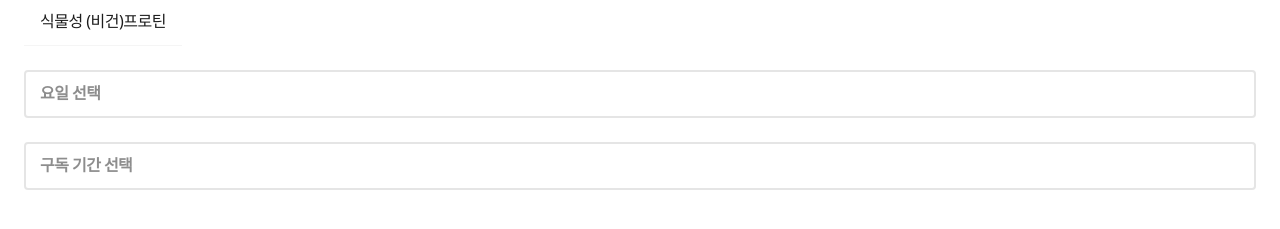
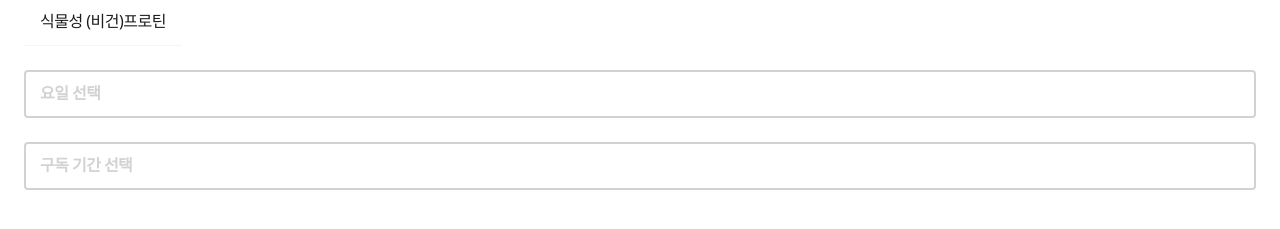
Before and after one commit to dongwonnn/helmeal, a React (Create React App) app: page /helmeal/subscribe in a window 1280 px wide. Shown: the part 409-638 px from the top of the page. Built offline with nearby package versions, Linux system fonts and the light colour scheme.

Commit message:
[#10] Update Redux

```diff
--- a/package.json
+++ b/package.json
@@ -10,8 +10,11 @@
     "node-sass": "4.14.1",
     "react": "^17.0.2",
     "react-dom": "^17.0.2",
+    "react-redux": "^7.2.4",
     "react-router-dom": "^5.2.0",
     "react-scripts": "4.0.3",
+    "redux": "^4.1.0",
+    "redux-devtools-extension": "^2.13.9",
     "web-vitals": "^1.0.1"
   },
   "scripts": {
--- a/src/components/Subscribe/OrderInfos.js
+++ b/src/components/Subscribe/OrderInfos.js
@@ -1,7 +1,16 @@
 import React from 'react';
+import { useSelector } from 'react-redux';
+
 import './OrderInfos.scss';
 
-const OrderInfos = ({ proteinInfo, dateInfo, subscribeTerm }) => {
+const OrderInfos = () => {
+  const { proteinInfo, dateInfo, subscribeTerm } = useSelector(
+    ({ option }) => ({
+      proteinInfo: option.proteinInfo,
+      dateInfo: option.dateInfo,
+      subscribeTerm: option.subscribeTerm,
+    }),
+  );
   return (
     <div className="OrderInfos">
       <h2>헬밀 프로틴</h2>
--- a/src/components/Subscribe/SubscribeDropdown.js
+++ b/src/components/Subscribe/SubscribeDropdown.js
@@ -1,53 +1,70 @@
 import React, { useCallback, useState } from 'react';
+import { useDispatch, useSelector } from 'react-redux';
+import {
+  setProteinInfo,
+  setDateInfo,
+  setDatePrice,
+  setSubscribeInfo,
+  setSubscribePrice,
+} from '../../reducers/option';
+
 import { ReactComponent as LeftIcon } from '../../assets/images/LeftIcon.svg';
 import Header from '../Common/Header';
 import './SubscribeDropdown.scss';
 
 const SubscribeDropdown = ({ setCanSelectOption }) => {
-  // 데이터
-  const [proteinInfo, setProteinInfo] = useState('');
-  const [dateInfo, setDateInfo] = useState('');
-  const [dateInfoPrice, setDateInfoPrice] = useState('');
-  const [subscribeTerm, setSubscribeTerm] = useState('');
-  const [subscribeTermPrice, setSubscribeTermPrice] = useState('');
+  const dispatch = useDispatch();
+  const { proteinInfo, dateInfo, subscribeTerm } = useSelector(
+    ({ option }) => ({
+      proteinInfo: option.proteinInfo,
+      dateInfo: option.dateInfo,
+      subscribeTerm: option.subscribeTerm,
+    }),
+  );
 
   // 드롭박스 상태
   const [isProteinBoxShow, setIsProteinBoxShow] = useState(true);
   const [isDateBoxShow, setIsDateBoxShow] = useState(false);
   const [isTermBoxShow, setIsTermBoxShow] = useState(false);
 
-  const onProteinInfo = useCallback((e) => {
+  const onProteinInfo = useCallback(
+    (e) => {
       if (
         // li 제외 클릭했을 때
         e.target.className === 'OptionDetail' ||
         e.target.className === 'OptionMenu'
       ) {
-      setProteinInfo(e.target.parentElement.firstChild.innerText);
+        dispatch(setProteinInfo(e.target.parentElement.firstChild.innerText));
       } else if (e.target.className === 'Option') {
+        dispatch(setProteinInfo(e.target.firstChild.innerText));
         // li를 클릭했을 때
-      setProteinInfo(e.target.firstChild.innerText);
       }
       setIsProteinBoxShow(false);
       setIsDateBoxShow(true);
-  }, []);
+    },
+    [dispatch],
+  );
 
-  const onDateinInfo = useCallback((e) => {
+  const onDateinInfo = useCallback(
+    (e) => {
       if (
         // li 제외 클릭했을 때
         e.target.className === 'OptionDetail' ||
         e.target.className === 'OptionMenu'
       ) {
-      setDateInfo(e.target.parentElement.firstChild.innerText);
-      setDateInfoPrice(e.target.parentElement.lastChild.innerText);
+        dispatch(setDateInfo(e.target.parentElement.firstChild.innerText));
+        dispatch(setDatePrice(e.target.parentElement.lastChild.innerText));
       } else if (e.target.className === 'Option') {
         // li를 클릭했을 때
-      setDateInfo(e.target.firstChild.innerText);
-      setDateInfoPrice(e.target.lastChild.innerText);
+        dispatch(setDateInfo(e.target.firstChild.innerText));
+        dispatch(setDatePrice(e.target.lastChild.innerText));
       }
 
       setIsDateBoxShow(false);
       setIsTermBoxShow(true);
-  }, []);
+    },
+    [dispatch],
+  );
 
   const OnSubscribeTerm = useCallback(
     (e) => {
@@ -56,17 +73,17 @@ const SubscribeDropdown = ({ setCanSelectOption }) => {
         e.target.className === 'OptionDetail' ||
         e.target.className === 'OptionMenu'
       ) {
-        setSubscribeTerm(e.target.parentElement.firstChild.innerText);
-        setSubscribeTermPrice(e.target.parentElement.lastChild.innerText);
+        dispatch(setSubscribeInfo(e.target.parentElement.firstChild.innerText));
+        dispatch(setSubscribePrice(e.target.parentElement.lastChild.innerText));
       } else if (e.target.className === 'Option') {
         // li를 클릭했을 때
-        setSubscribeTerm(e.target.firstChild.innerText);
-        setSubscribeTermPrice(e.target.lastChild.innerText);
+        dispatch(setSubscribeInfo(e.target.firstChild.innerText));
+        dispatch(setSubscribePrice(e.target.lastChild.innerText));
       }
 
       setCanSelectOption(false);
     },
-    [setCanSelectOption],
+    [setCanSelectOption, dispatch],
   );
 
   const onChangeMenu = (order) => {
--- a/src/components/Subscribe/SubscribeDropdown.scss
+++ b/src/components/Subscribe/SubscribeDropdown.scss
@@ -38,7 +38,7 @@
 
     .DropDownTitle.hide {
       padding: 9px 14px;
-      border: 2px solid #ccc;
+      border: 2px solid #d2d2d2;
       border-radius: 4px;
 
       font-weight: 600;
@@ -46,8 +46,7 @@
       line-height: 26px;
       letter-spacing: -0.5px;
 
-      color: #1d1d1d;
-      opacity: 0.5;
+      color: #d2d2d2;
     }
 
     .DropDownMenu.show {
--- /dev/null
+++ b/src/components/Subscribe/TotalPay.js
@@ -0,0 +1,18 @@
+import React from 'react';
+
+const TotalPay = () => {
+  return (
+    <div className="PayInfo">
+      <div className="TotalPayment">
+        <p>총 결제 금액</p>
+        <p>원</p>
+      </div>
+      <div className="DeliveryFee">
+        <p>배송비</p>
+        <p></p>
+      </div>
+    </div>
+  );
+};
+
+export default TotalPay;
--- a/src/index.js
+++ b/src/index.js
@@ -2,10 +2,14 @@ import React from 'react';
 import ReactDOM from 'react-dom';
 import { BrowserRouter } from 'react-router-dom';
 import App from './components/App';
+import { Provider } from 'react-redux';
+import store from './reducers/store';
 
 ReactDOM.render(
   <BrowserRouter basename="helmeal/">
-    <App />
+    <Provider store={store}>
+      <App />
+    </Provider>
   </BrowserRouter>,
   document.getElementById('root'),
 );
--- a/src/pages/SubscribePage.js
+++ b/src/pages/SubscribePage.js
@@ -2,6 +2,7 @@ import React, { useState } from 'react';
 import SubscribeDropdown from '../components/Subscribe/SubscribeDropdown';
 import './SubscribePage.scss';
 import OrderInfos from '../components/Subscribe/OrderInfos';
+import TotalPay from '../components/Subscribe/TotalPay';
 
 const SubscribePage = () => {
   const [canSelectOption, setCanSelectOption] = useState(true);
@@ -14,16 +15,7 @@ const SubscribePage = () => {
         <>
           <div className="OrderInfoContainer">
             <OrderInfos />
-            <div className="PayInfo">
-              <div className="TotalPayment">
-                <p>총 결제 금액</p>
-                <p>원</p>
-              </div>
-              <div className="DeliveryFee">
-                <p>배송비</p>
-                <p></p>
-              </div>
-            </div>
+            <TotalPay />
           </div>
         </>
       )}
--- /dev/null
+++ b/src/reducers/index.js
@@ -0,0 +1,8 @@
+import { combineReducers } from 'redux';
+import option from './option';
+
+const rootReducer = combineReducers({
+  option,
+});
+
+export default rootReducer;
--- /dev/null
+++ b/src/reducers/option.js
@@ -0,0 +1,73 @@
+// 액션 타입 정의
+const SET_PROTEIN_INFO = 'option/SET_PROTEIN_INFO ';
+const SET_DATE_INFO = 'option/ SET_DATE_INFO';
+const SET_DATE_PRICE = 'option/SET_DATE_PRICE';
+const SET_SUBSCRIBE_INFO = 'option/SET_SUBSCRIBE_INFO';
+const SET_SUBSCRIBE_PRICE = 'option/SET_SUBSCRIBE_PRIC';
+
+// 액션 생성 함수
+
+export const setProteinInfo = (data) => ({
+  type: SET_PROTEIN_INFO,
+  data,
+});
+export const setDateInfo = (data) => ({
+  type: SET_DATE_INFO,
+  data,
+});
+export const setDatePrice = (data) => ({
+  type: SET_DATE_PRICE,
+  data,
+});
+export const setSubscribeInfo = (data) => ({
+  type: SET_SUBSCRIBE_INFO,
+  data,
+});
+export const setSubscribePrice = (data) => ({
+  type: SET_SUBSCRIBE_PRICE,
+  data,
+});
+
+// 초기값 설정
+const initialStete = {
+  proteinInfo: '',
+  dateInfo: '',
+  dateInfoPrice: '',
+  subscribeTerm: '',
+  subscribeTermPrice: '',
+};
+
+// 리듀서 작성
+function option(state = initialStete, action) {
+  switch (action.type) {
+    case SET_PROTEIN_INFO:
+      return {
+        ...state,
+        proteinInfo: action.data,
+      };
+    case SET_DATE_INFO:
+      return {
+        ...state,
+        dateInfo: action.data,
+      };
+    case SET_DATE_PRICE:
+      return {
+        ...state,
+        dateInfoPrice: action.data,
+      };
+    case SET_SUBSCRIBE_INFO:
+      return {
+        ...state,
+        subscribeTerm: action.data,
+      };
+    case SET_SUBSCRIBE_PRICE:
+      return {
+        ...state,
+        subscribeTermPrice: action.data,
+      };
+    default:
+      return state;
+  }
+}
+
+export default option;
--- /dev/null
+++ b/src/reducers/store.js
@@ -0,0 +1,10 @@
+import { createStore, applyMiddleware } from 'redux';
+import rootReducer from './index';
+import { composeWithDevTools } from 'redux-devtools-extension';
+
+export const store = createStore(
+  rootReducer,
+  composeWithDevTools(applyMiddleware()),
+);
+
+export default store;
```
Also changed, not shown: 1 other file (tests, documents, lock files or other folders). Lines whose indentation alone changed are shown as unchanged.
